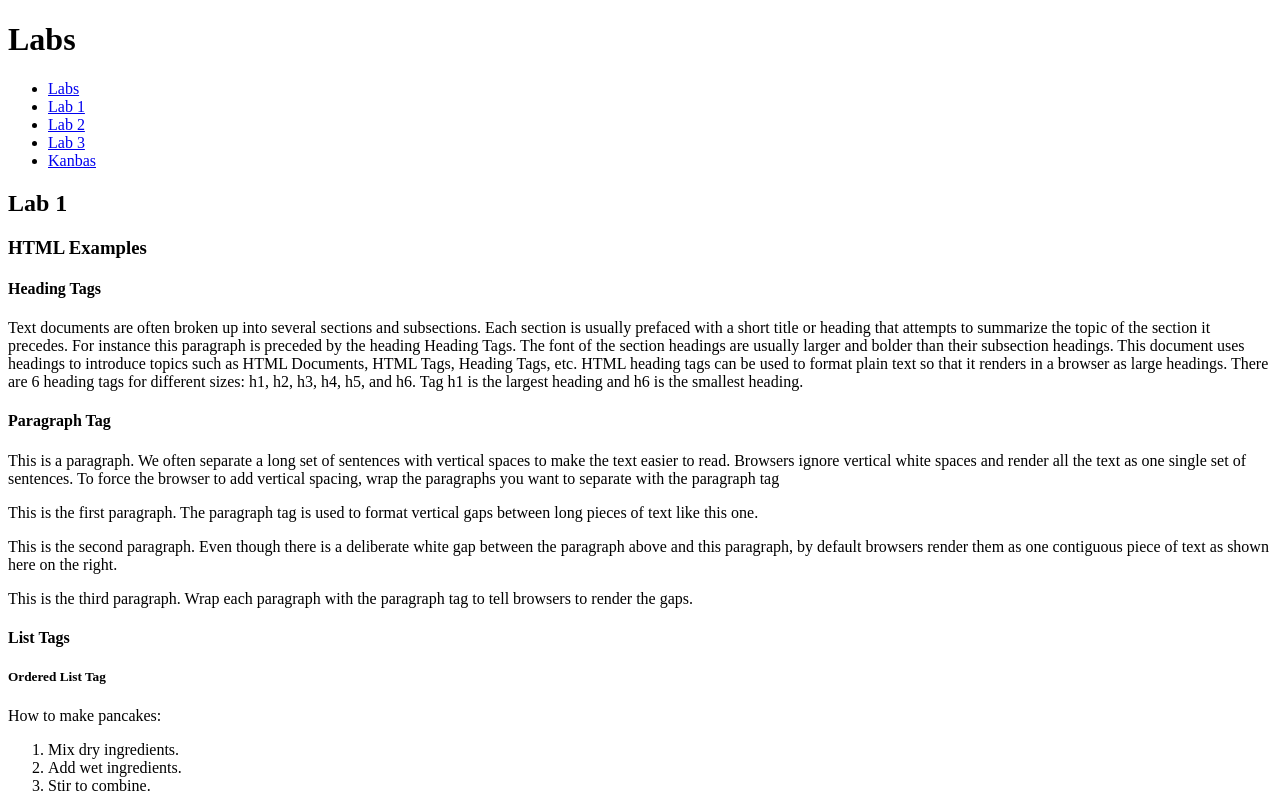
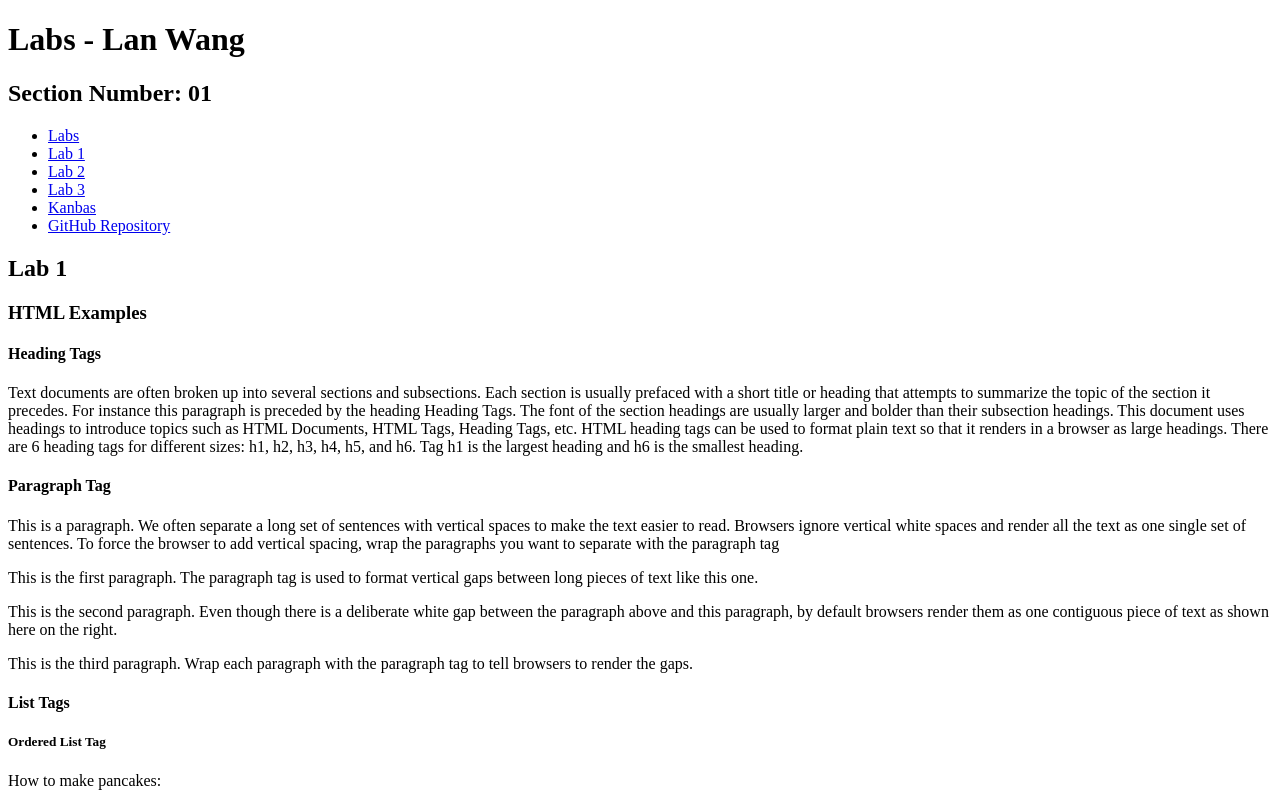
Before and after one commit to lanwanglw/kanbas-react-web-app-su1-2024, a React (Create React App) app: page /#/Labs/Lab1 in a window 1280 px wide. Shown: the top 795 px of the page. Built offline with nearby package versions, Linux system fonts and the light colour scheme; the HTML template or start-up script is replaced by a standard one.

Commit message:
Fourth commit

```diff
--- a/src/Kanbas/Courses/Assignments/Editor.tsx
+++ b/src/Kanbas/Courses/Assignments/Editor.tsx
@@ -4,13 +4,13 @@ export default function AssignmentEditor() {
     let { id } = useParams();
 
     if (id !== "1") {
-        return <div>Not Available</div>;
+        return <div>Not available now. Please try again later.</div>;
     }
 
     return (
         <div id="wd-assignments-editor" style={{ padding: '20px' }}>
             <div style={{marginBottom: '20px'}}>
-                <label htmlFor="wd-name">Assignment Name</label>
+                <label htmlFor="wd-name"><strong>Assignment Name</strong></label>
                 <input id="wd-name" value="A1 - ENV + HTML" readOnly style={{ width: '100%' }} />
             </div>
 
--- a/src/Kanbas/Courses/Home/index.tsx
+++ b/src/Kanbas/Courses/Home/index.tsx
@@ -3,14 +3,16 @@ import CourseStatus from "./Status";
 export default function Home() {
     return (
         <table id="wd-home">
+            <tbody>
                 <tr>
                     <td valign="top">
-                    <Modules />
+                        <Modules/>
                     </td>
                     <td valign="top">
-                    <CourseStatus />
+                        <CourseStatus/>
                     </td>
                 </tr>
+            </tbody>
         </table>
     );
 }
--- a/src/Kanbas/Courses/Modules/index.tsx
+++ b/src/Kanbas/Courses/Modules/index.tsx
@@ -1,8 +1,8 @@
 export default function Modules() {
     return (
         <div>
-            {/* Collapse All button, View Progress button, etc. */}
             <ul id="wd-modules">
+                {/* Module 1 */}
                 <li className="wd-module">
                     <div className="wd-title">Week 1, Lecture 1 - Course Introduction, Syllabus, Agenda</div>
                     <ul className="wd-lessons">
@@ -12,13 +12,15 @@ export default function Modules() {
                                 <li className="wd-content-item">Introduction to the course</li>
                                 <li className="wd-content-item">Learn what is Web Development</li>
                             </ul>
+                        </li>
+                        <li className="wd-lesson">
                             <span className="wd-title">READING</span>
                             <ul className="wd-content">
                                 <li className="wd-content-item">Full Stack Developer - Chapter 1 - Introduction</li>
-                                <li className="wd-content-item">Full Stack Developer - Chapter 2 - Creating User
-                                    Interfaces With HTML
-                                </li>
+                                <li className="wd-content-item">Full Stack Developer - Chapter 2 - Creating User Interfaces With HTML</li>
                             </ul>
+                        </li>
+                        <li className="wd-lesson">
                             <span className="wd-title">SLIDES</span>
                             <ul className="wd-content">
                                 <li className="wd-content-item">Introduction to Web Development</li>
@@ -31,6 +33,8 @@ export default function Modules() {
                         </li>
                     </ul>
                 </li>
+
+                {/* Module 2 */}
                 <li className="wd-module">
                     <div className="wd-title">Week 1, Lecture 2 - Formatting User Interfaces with HTML</div>
                     <ul className="wd-lessons">
@@ -40,6 +44,8 @@ export default function Modules() {
                                 <li className="wd-content-item">Learn how to create user interfaces with HTML</li>
                                 <li className="wd-content-item">Deploy the assignment to Netlify</li>
                             </ul>
+                        </li>
+                        <li className="wd-lesson">
                             <span className="wd-title">SLIDES</span>
                             <ul className="wd-content">
                                 <li className="wd-content-item">Introduction to HTML and the DOM</li>
--- a/src/Labs/Lab1/index.tsx
+++ b/src/Labs/Lab1/index.tsx
@@ -193,7 +193,7 @@ _Starship-gap2.jpg"
                 <br/>
                 Loading a local image:
                 <br/>
-                <img id="wd-teslabot" src="images/teslabot.jpg" height="200px"/>
+                <img id="wd-teslabot" src="/images/teslabot.jpg" height="250px"/>
             </div>
 
             <div id="wd-forms">
--- a/src/Labs/TOC.tsx
+++ b/src/Labs/TOC.tsx
@@ -5,7 +5,8 @@ export default function TOC() {
             <li><a id="wd-a1" href="#/Labs/Lab1">Lab 1</a></li>
             <li><a id="wd-a2" href="#/Labs/Lab2">Lab 2</a></li>
             <li><a id="wd-a3" href="#/Labs/Lab3">Lab 3</a></li>
-            <li><a id="wd-k" href="#/Kanbas">Kanbas</a></li>
+            <li><a id="wd-kanbas-link" href="#/Kanbas">Kanbas</a></li>
+            <li><a id="wd-github" href="https://github.com/lanwanglw/kanbas-react-web-app-su1-2024.git"> GitHub Repository </a></li>
         </ul>
     );
 }
--- a/src/Labs/index.tsx
+++ b/src/Labs/index.tsx
@@ -1,12 +1,15 @@
+import React from 'react';
 import Lab1 from "./Lab1";
-import { Route, Routes, Navigate } from "react-router";
-import TOC from "./TOC";
 import Lab2 from "./Lab2";
 import Lab3 from "./Lab3";
+import TOC from "./TOC";
+import { Route, Routes, Navigate } from "react-router-dom";
+
 export default function Labs() {
     return (
         <div id="wd-labs">
-            <h1>Labs</h1>
+            <h1>Labs - Lan Wang</h1>
+            <h2>Section Number: 01</h2>
             <TOC />
             <Routes>
                 <Route path="/" element={<Navigate to="Lab1" />} />
```
Lines whose indentation alone changed are shown as unchanged.
